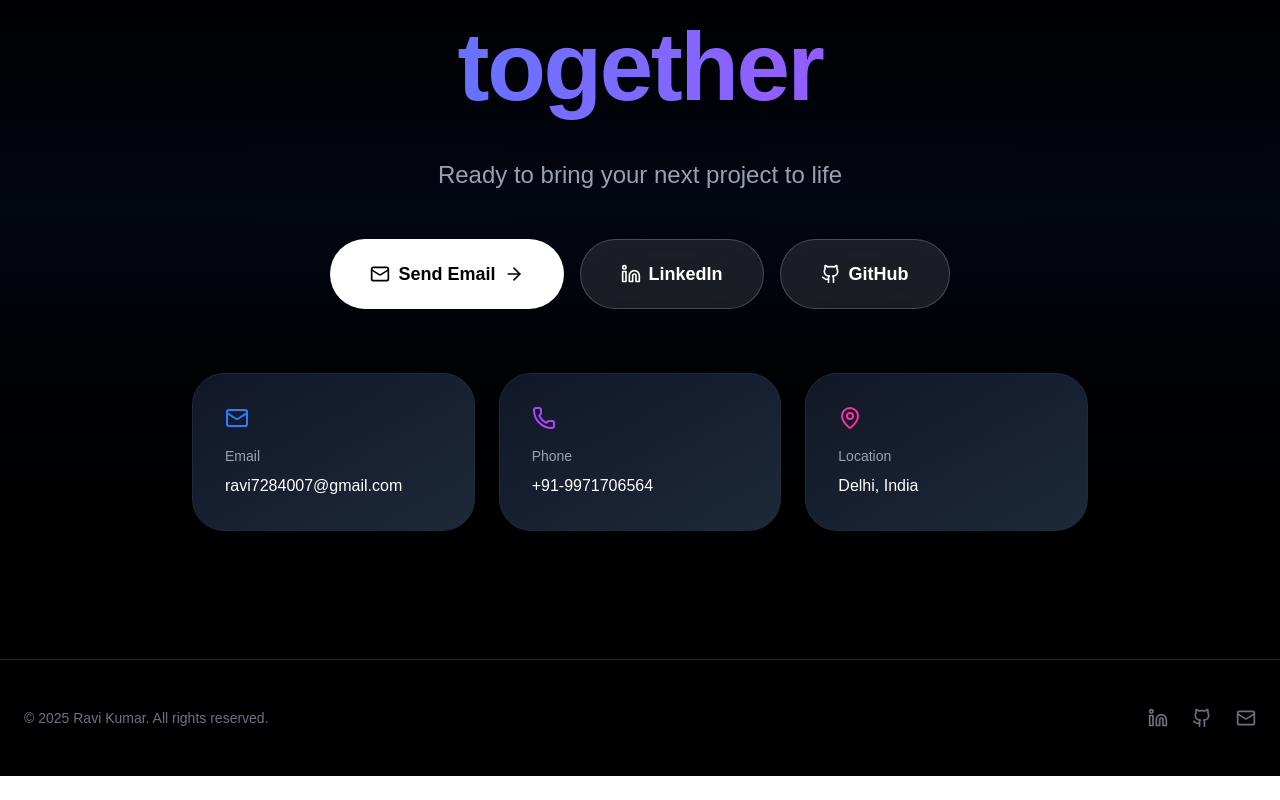
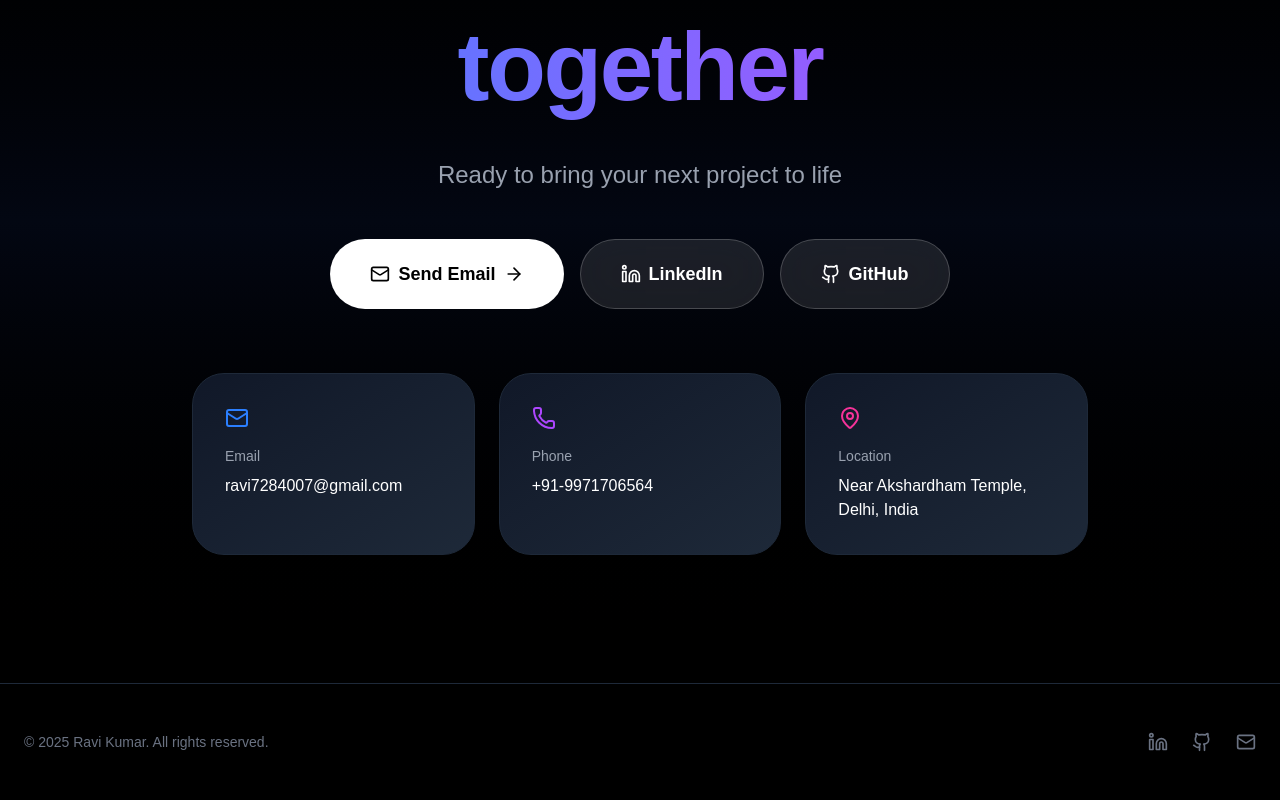
Before and after one commit to ravi7284007/ravi_portfolio, a Next.js app: page / in a window 1280 px wide. Shown: the part 6955-7755 px from the top of the page. Before the commit the page ends 7731 px from the top, so only its background shows below. Built offline with nearby package versions, Linux system fonts and the light colour scheme.

Commit message:
Address update

```diff
--- a/app/page.js
+++ b/app/page.js
@@ -654,7 +654,7 @@ export default function Portfolio() {
               }`}>
               <MapPin className="mb-4 text-pink-500" size={24} />
               <p className={`text-sm mb-2 ${isDark ? 'text-gray-400' : 'text-gray-600'}`}>Location</p>
-              <p className="font-medium">Delhi, India</p>
+              <p className="font-medium">Near Akshardham Temple, Delhi, India</p>
             </div>
           </div>
         </div>
```
